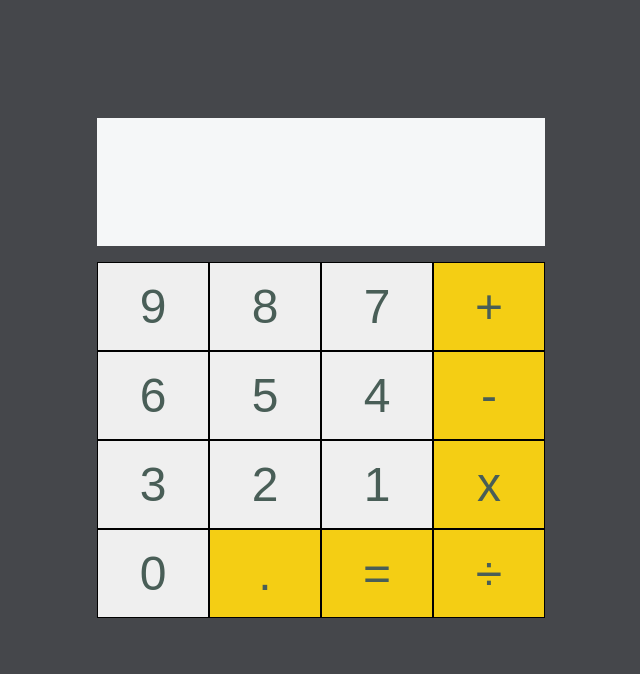
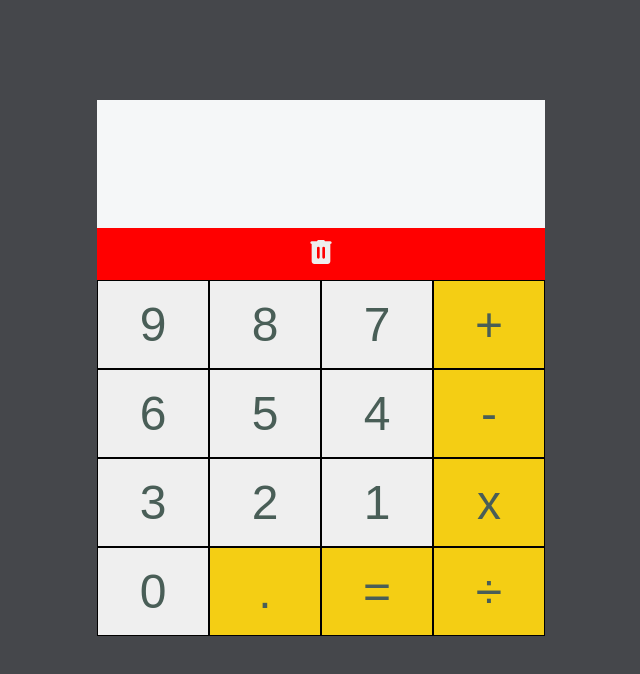
Before and after one commit to karimdevelops/calculator, a plain HTML site: page index.html in a window 1280 px wide. Shown: the whole page, without its empty margins (319-959 px from the left). Drawn offline with Linux system fonts and the light colour scheme.

Commit message:
Create a clear button

```diff
--- a/index.html
+++ b/index.html
@@ -9,6 +9,19 @@
   <body>
     <div class="main">
       <div id="display"></div>
+      <div id="clear">
+        <svg
+          xmlns="http://www.w3.org/2000/svg"
+          width="2em"
+          height="2em"
+          viewBox="0 0 24 24"
+        >
+          <path
+            fill="currentColor"
+            d="M7 21q-.825 0-1.412-.587T5 19V6q-.425 0-.712-.288T4 5t.288-.712T5 4h4q0-.425.288-.712T10 3h4q.425 0 .713.288T15 4h4q.425 0 .713.288T20 5t-.288.713T19 6v13q0 .825-.587 1.413T17 21zm3-4q.425 0 .713-.288T11 16V9q0-.425-.288-.712T10 8t-.712.288T9 9v7q0 .425.288.713T10 17m4 0q.425 0 .713-.288T15 16V9q0-.425-.288-.712T14 8t-.712.288T13 9v7q0 .425.288.713T14 17"
+          />
+        </svg>
+      </div>
       <div id="calculator"></div>
     </div>
     <script src="script.js"></script>
--- a/styles/style.css
+++ b/styles/style.css
@@ -19,7 +19,6 @@ body {
 
 .main {
   flex-direction: column;
-  gap: 1rem;
 }
 
 #calcOp {
@@ -41,6 +40,12 @@ body {
   height: 8rem;
 }
 
+#clear {
+  background-color: red;
+  padding: 0.5rem;
+  text-align: center;
+}
+
 #calculator button {
   border: 0.1rem solid black;
   color: #495e57;
```
